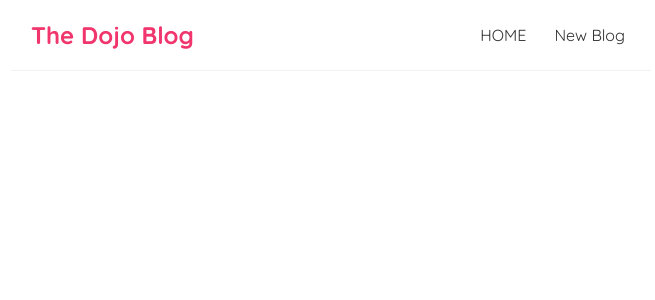
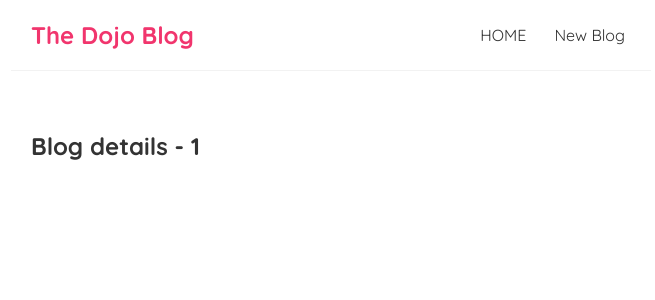
Before and after one commit to Cliff-Mbithuka/React-Dojo-Blog, a React (Create React App) app: page /blogs/1 in a window 1280 px wide. Shown: the top 300 px of the page, without its empty margins (309-964 px from the left). Built offline with nearby package versions, Linux system fonts and the light colour scheme.

Commit message:
route parameters

```diff
--- a/src/App.js
+++ b/src/App.js
@@ -6,6 +6,7 @@
   Switch,
 } from "react-router-dom/cjs/react-router-dom.min";
 import Create from "./Create";
+import BlogDetails from "./BlogDetails";
 
 function App() {
   return (
@@ -21,6 +22,9 @@
             <Route path="/create">
               <Create />
             </Route>
+            <Route path="/blogs/:id">
+              <BlogDetails />
+            </Route>
           </Switch>
         </div>
       </div>
--- /dev/null
+++ b/src/BlogDetails.js
@@ -0,0 +1,12 @@
+import { useParams } from "react-router-dom/cjs/react-router-dom.min";
+
+const BlogDetails = () => {
+    const {id} = useParams()
+    return (
+        <div className="bog-details">
+            <h2>Blog details - {id}</h2>
+        </div>
+     );
+}
+
+export default BlogDetails;
--- a/src/BlogList.js
+++ b/src/BlogList.js
@@ -1,3 +1,5 @@
+import { Link } from "react-router-dom/cjs/react-router-dom.min";
+
 const BlogList = ({title, blogs}) => {
 
 
@@ -6,8 +8,10 @@
             <h2>{title}</h2>
         {blogs.map((blog) => (
             <div className="blog-preview" key={blog.id}>
+              <Link to={`/blogs/${blog.id}`}>
               <h2>{blog.title}</h2>
               <p>Written by {blog.author}</p>
+              </Link>
             </div>
           ))}
           </div>
--- a/src/index.css
+++ b/src/index.css
@@ -46,3 +46,6 @@
   color: #f1356d;
   margin-bottom: 8px;
 }
+.blog-preview a {
+  text-decoration: none;
+}
```
